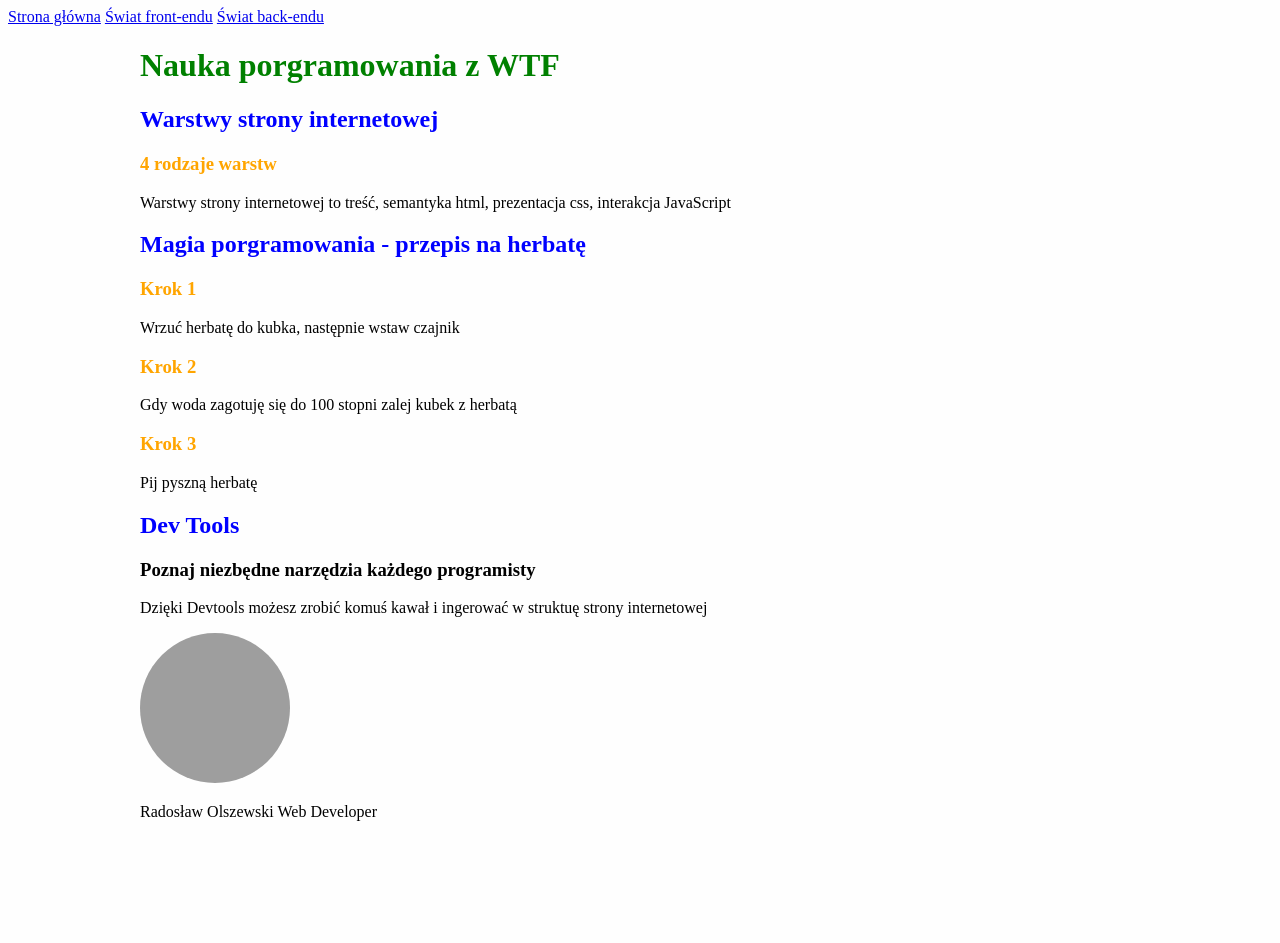
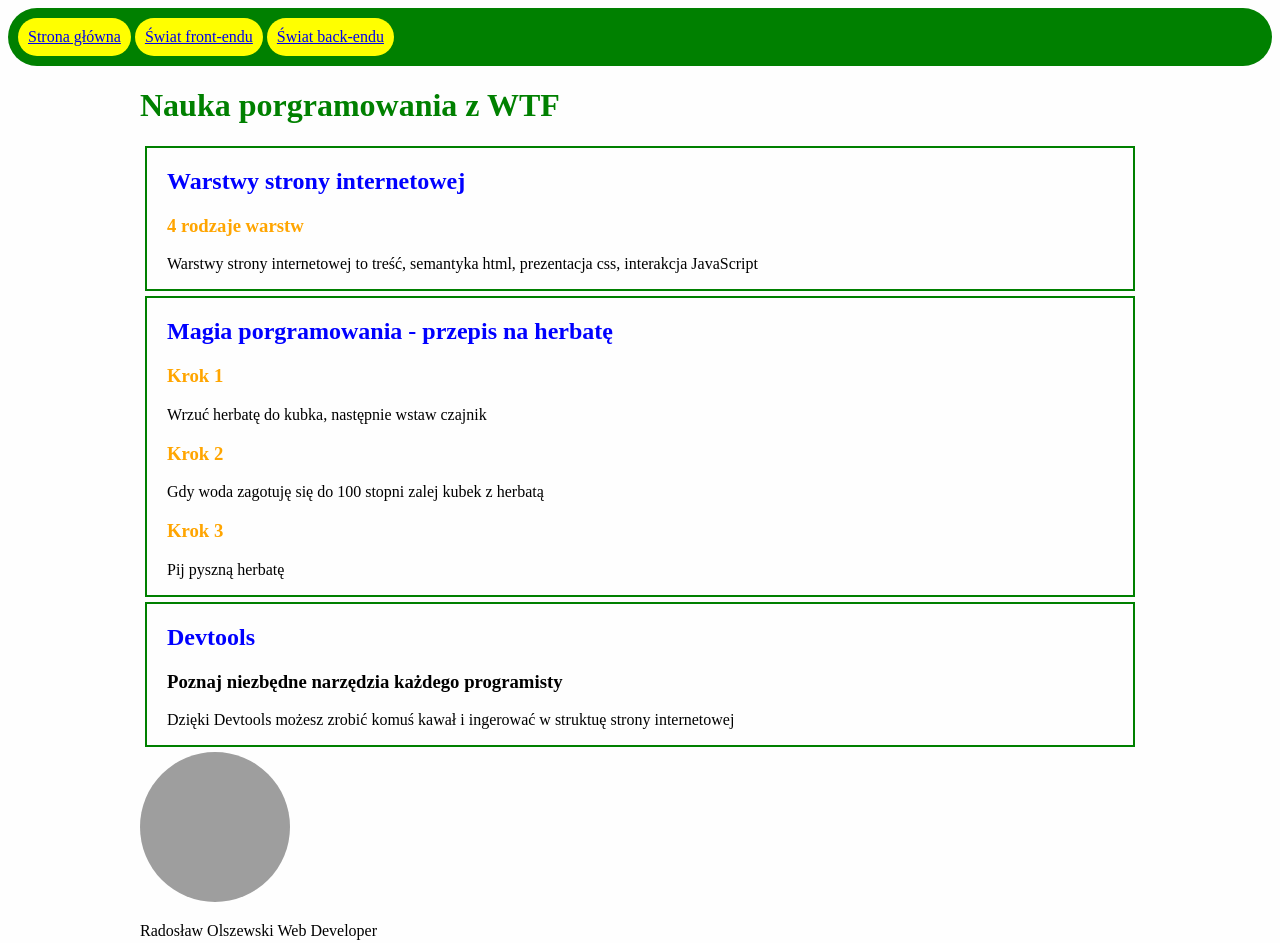
Before and after one commit to RadekOls/homepage, a plain HTML site: page index.html in a window 1280 px wide. Before the commit the page ends 837 px from the top, so only its background shows below. Drawn offline with Linux system fonts and the light colour scheme; grey boxes are pictures that could not be loaded.

Commit message:
change color header & add border article

```diff
--- a/index.html
+++ b/index.html
@@ -58,7 +58,7 @@
       </section>
 
       <section class="section">
-        <h2 class="section__header">Dev Tools</h2>
+        <h2 class="section__header">Devtools</h2>
         <article class="article">
           <h3 class="section-article">
             Poznaj niezbędne narzędzia każdego programisty
--- a/style.css
+++ b/style.css
@@ -7,9 +7,16 @@ body {
 }
 
 .nav {
+  background-color: green;
+  padding: 10px;
+  border-radius: 50px;
 }
 
 .nav__link {
+  display: inline-block;
+  background-color: yellow;
+  padding: 10px;
+  border-radius: 50px;
 }
 
 .main {
@@ -22,6 +29,9 @@ body {
 }
 
 .section {
+  border: 2px solid green;
+  margin: 5px;
+  padding-left: 20px;
 }
 
 .section__header {
@@ -29,6 +39,7 @@ body {
 }
 
 .section-article {
+
 }
 .section-article__header {
   color: orange;
```
